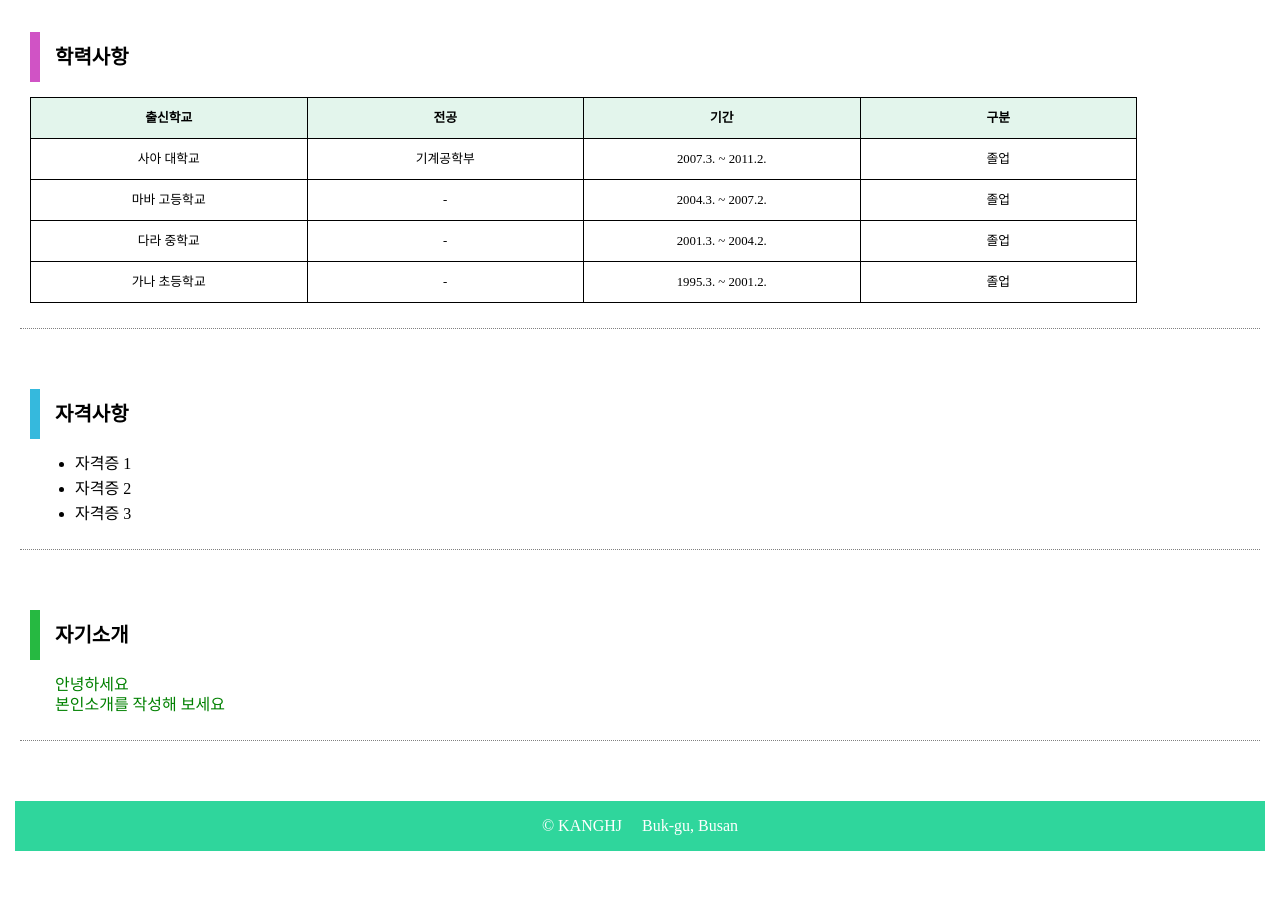
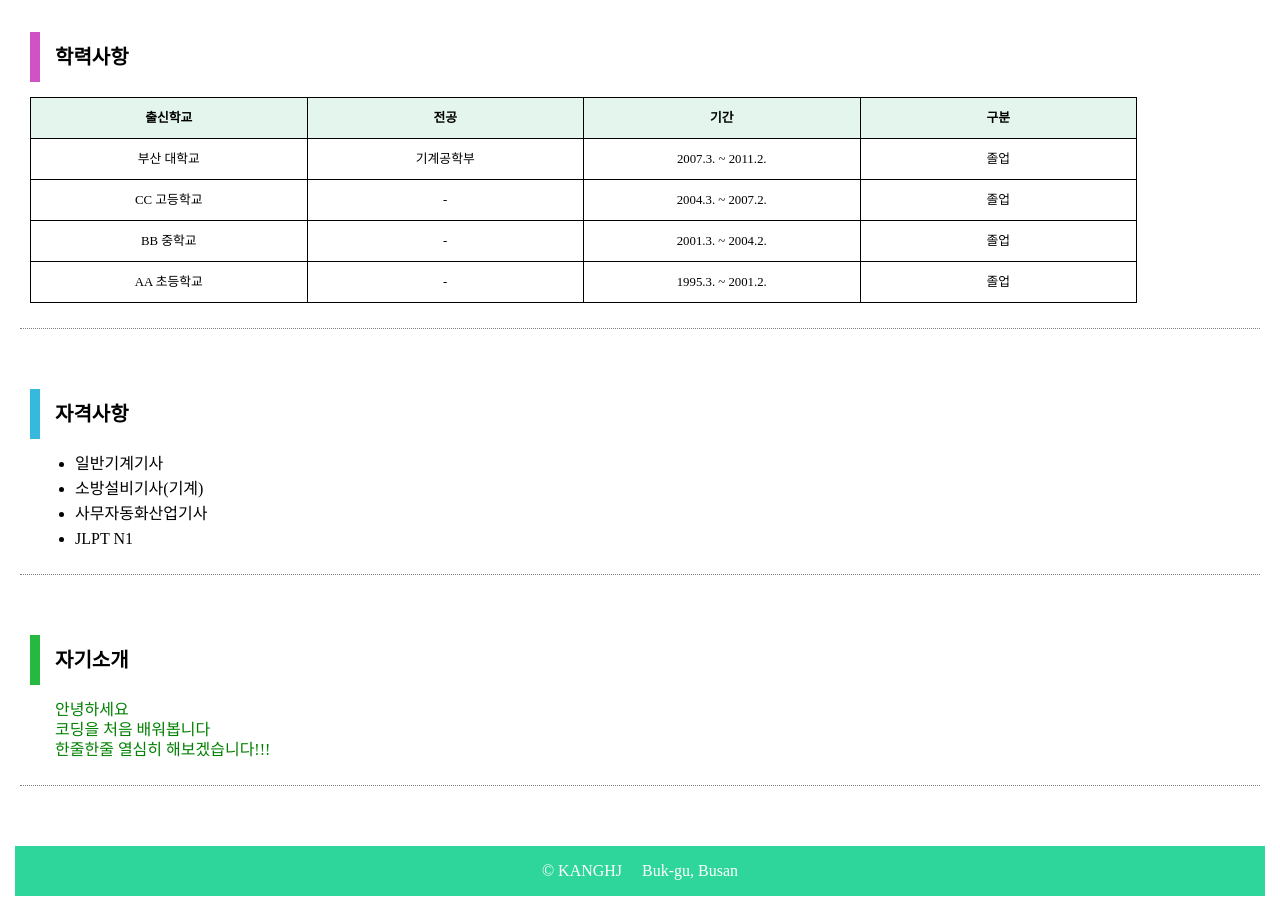
Before and after one commit to beeguriri/html, a plain HTML site: page index.html in a window 1280 px wide. Shown: the part 500-1406 px from the top of the page. Before the commit the page ends 1361 px from the top, so only its background shows below. Drawn offline with Linux system fonts and the light colour scheme.

Commit message:
Update index.html
자기소개 내용 추가

```diff
--- a/index.html
+++ b/index.html
@@ -85,28 +85,28 @@
                 </thead>
                 <tbody>        <!--테이블 내용줄-->
                     <tr>
-                        <td>사아 대학교</td>
+                        <td>부산 대학교</td>
                         <td>기계공학부</td>
                         <td>2007.3. ~ 2011.2.</td>
                         <td>졸업</td>
                     </tr>
 
                     <tr>
-                        <td>마바 고등학교</td>
+                        <td>CC 고등학교</td>
                         <td>-</td>
                         <td>2004.3. ~ 2007.2.</td>
                         <td>졸업</td>
                     </tr>
 
                     <tr>
-                        <td>다라 중학교</td>
+                        <td>BB 중학교</td>
                         <td>-</td>
                         <td>2001.3. ~ 2004.2.</td>
                         <td>졸업</td>
                     </tr>
 
                     <tr>
-                        <td>가나 초등학교</td>
+                        <td>AA 초등학교</td>
                         <td>-</td>
                         <td>1995.3. ~ 2001.2.</td>
                         <td>졸업</td>
@@ -122,9 +122,10 @@
             <div>
                 <h1 class="c3">자격사항</h1>
                 <ul>
-                    <li>자격증 1</li>
-                    <li>자격증 2</li>
-                    <li>자격증 3</li>
+                    <li>일반기계기사</li>
+                    <li>소방설비기사(기계)</li>
+                    <li>사무자동화산업기사</li>
+                    <li>JLPT N1</li>
                 </ul>
             </div>
         </section>
@@ -135,7 +136,8 @@
                 <h1 class="c4">자기소개</h1>
                 <article>
                 <p>안녕하세요<br>
-                본인소개를 작성해 보세요
+                코딩을 처음 배워봅니다 <br>
+                한줄한줄 열심히 해보겠습니다!!!
                 </p>
                 </article>
             </div>
```
